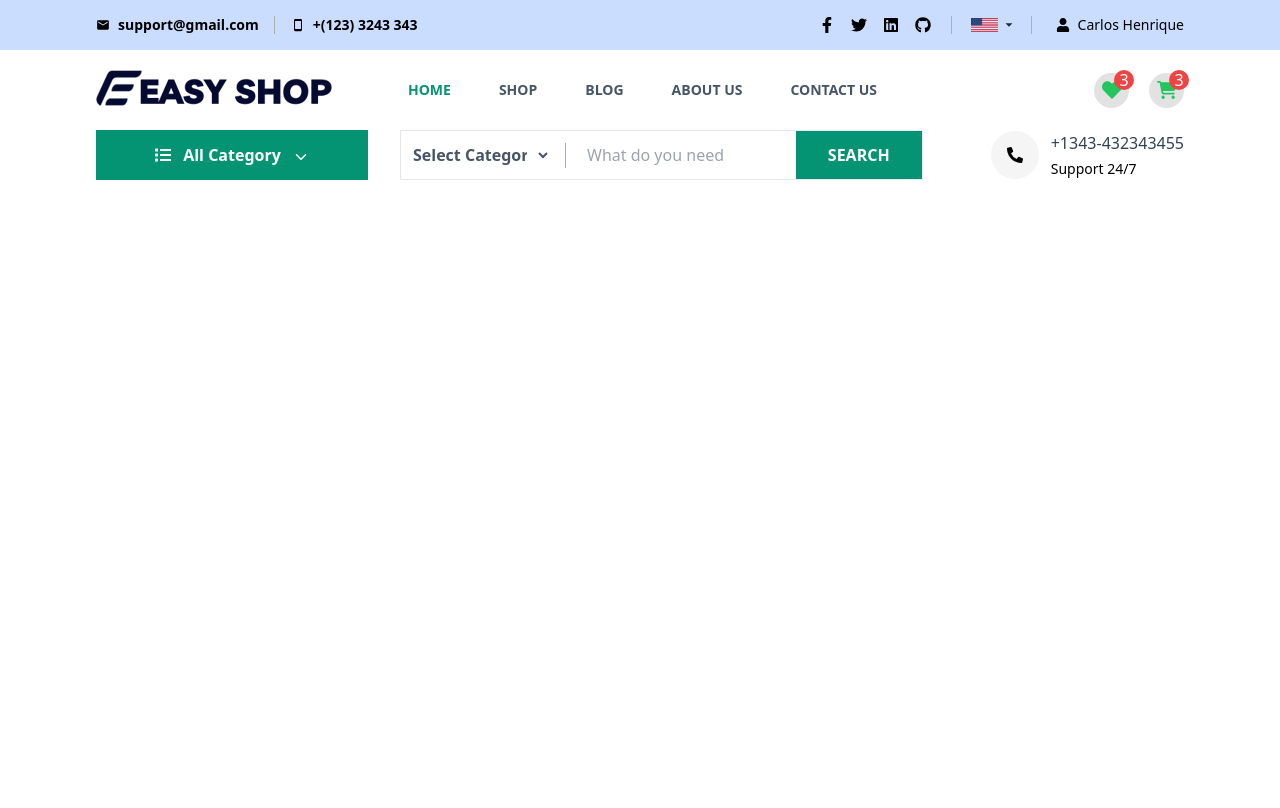
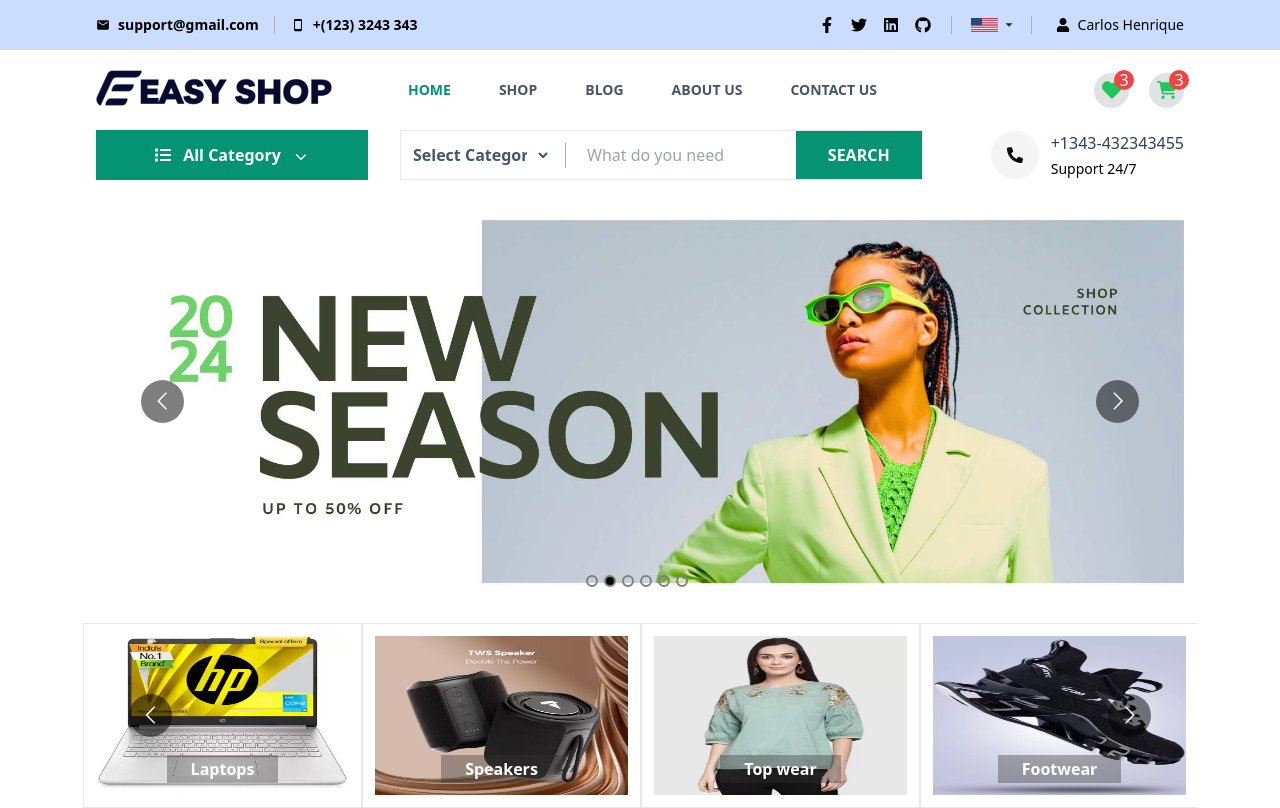
Before and after one commit to carlos731/Multi-Vendor-Frontend, a React (Create React App) app: page / in a window 1280 px wide. Built offline with nearby package versions, Linux system fonts and the light colour scheme.

Commit message:
Banner Design Tailwind Css React

```diff
--- /dev/null
+++ b/src/components/Banner.jsx
@@ -0,0 +1,53 @@
+import React from 'react';
+import Carousel from 'react-multi-carousel';
+import { Link } from 'react-router-dom';
+import 'react-multi-carousel/lib/styles.css';
+
+const Banner = () => {
+    const responsive = {
+        superLargeDesktop: {
+            breakpoint: { max: 4000, min: 3000 },
+            items: 1
+        },
+        desktop: {
+            breakpoint: { max: 3000, min: 1024 },
+            items: 1
+        },
+        tablet: {
+            breakpoint: { max: 1024, min: 464 },
+            items: 1
+        },
+        mobile: {
+            breakpoint: { max: 464, min: 0 },
+            items: 1
+        },
+    }
+
+    return (
+        <div className='w-full md-lg:mt-6'>
+            <div className='w-[85%] lg:w-[90%] mx-auto'>
+                <div className='w-full flex flex-wrap md-lg:gap-8'>
+                    <div className='w-full'>
+                        <div className='my-8'>
+                            <Carousel
+                                autoPlay={true}
+                                infinite={true}
+                                arrows={true}
+                                showDots={true}
+                                responsive={responsive}
+                            >
+                                {
+                                    [1,2,3,4,5,6].map((img, i) => <Link key={i} to='#'>
+                                        <img src={`http://localhost:3000/images/banner/${img}.jpg`} alt='' />
+                                    </Link>)
+                                }
+                            </Carousel>
+                        </div>
+                    </div>
+                </div>
+            </div>
+        </div>
+    );
+};
+
+export default Banner;
--- /dev/null
+++ b/src/components/Categorys.jsx
@@ -0,0 +1,73 @@
+import React from 'react';
+import Carousel from 'react-multi-carousel';
+import { Link } from 'react-router-dom';
+import 'react-multi-carousel/lib/styles.css';
+
+const Categorys = () => {
+    const categorys = [
+        'Mobiles',
+        'Laptops',
+        'Speakers',
+        'Top wear',
+        'Footwear',
+        'Watches',
+        'Home Decor',
+        'Smart Watches',
+    ];
+
+    const responsive = {
+        superLargeDesktop: {
+            breakpoint: { max: 4000, min: 3000 },
+            items: 6
+        },
+        desktop: {
+            breakpoint: { max: 3000, min: 1024 },
+            items: 6
+        },
+        tablet: {
+            breakpoint: { max: 1024, min: 464 },
+            items: 4
+        },
+        mdtablet: {
+            breakpoint: { max: 991, min: 464 },
+            items: 4
+        },
+        mobile: {
+            breakpoint: { max: 464, min: 0 },
+            items: 3
+        },
+        smmobile: {
+            breakpoint: { max: 640, min: 0 },
+            items: 2
+        },
+        xsmobile: {
+            breakpoint: { max: 440, min: 0 },
+            items: 1
+        },
+    }
+
+    return (
+        <div className='w-[87%] mx-auto relative'>
+            <Carousel
+                autoPlay={true}
+                infinite={true}
+                arrows={true}
+                responsive={responsive}
+                transitionDuration={500}
+            >
+                {
+                    categorys.map((c, i) => <Link className='h-[185px] border block' key={i} to='#'>
+                        <div className='w-full h-full relative p-3'>
+                            <img className='w-full h-full' src={`http://localhost:3000/images/products/${i+1}.webp`} alt='' />
+                            <div className='absolute bottom-6 w-full mx-auto font-bold left-0 flex justify-center items-center'>
+                                <span className='py-[2px] px-6 bg-[#3330305d] text-white'>{c}</span>
+                            </div>
+                        </div>
+                    </Link>)
+                }
+            </Carousel>
+        </div>
+    );
+};
+
+export default Categorys;
--- a/src/pages/Home.jsx
+++ b/src/pages/Home.jsx
@@ -1,10 +1,14 @@
 import React from 'react';
 import Header from '../components/Header';
+import Banner from '../components/Banner';
+import Categorys from '../components/Categorys';
 
 const Home = () => {
     return (
         <div className='w-full'>
             <Header />
+            <Banner />
+            <Categorys />
         </div>
     );
 };
```
